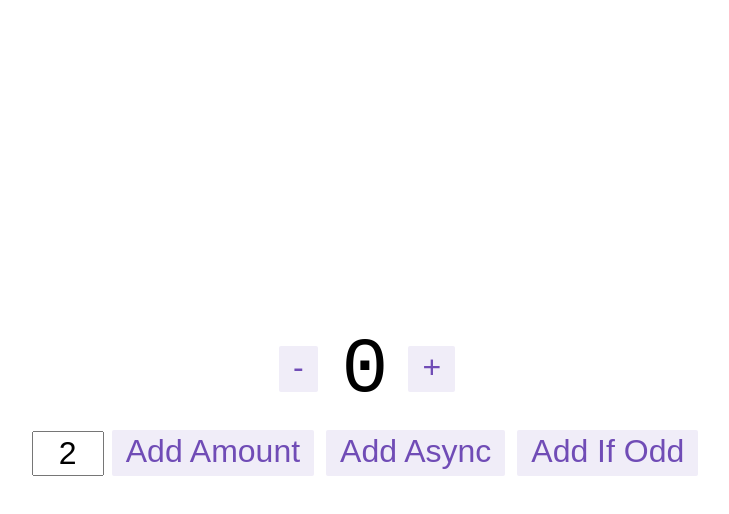
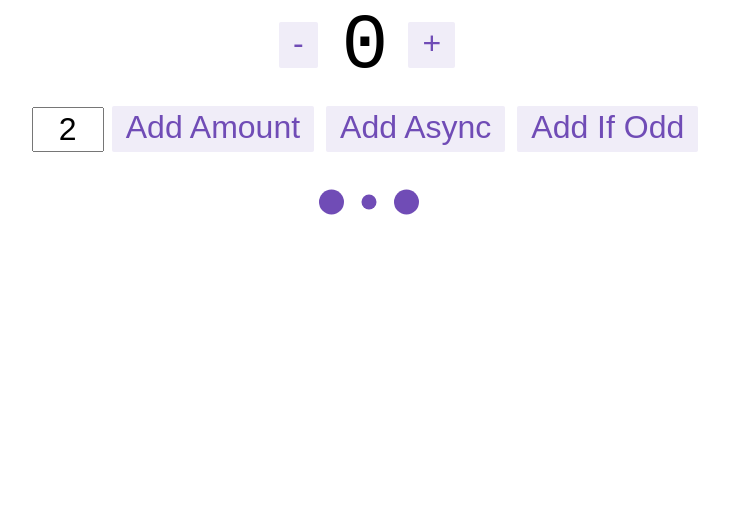
Before and after one commit to ibystm/chakra-ui-playground, a React (Create React App) app: page / in a window 1280 px wide. Shown: the top 514 px of the page, without its empty margins (271-1000 px from the left). Built offline with nearby package versions, Linux system fonts and the light colour scheme.

Commit message:
install loading package.

```diff
--- a/src/App.tsx
+++ b/src/App.tsx
@@ -1,13 +1,15 @@
 import React from "react";
 import "./App.css";
 import { Counter } from "./features/counter/Counter";
+import { Loading } from "./features/loading/Loading";
 
 function App() {
   return (
     <div className="App">
-      <header className="App-header">
-        <Counter />
-      </header>
+      <Counter />
+      <div style={{}}>
+        <Loading />
+      </div>
     </div>
   );
 }
--- /dev/null
+++ b/src/features/loading/Loading.tsx
@@ -0,0 +1,14 @@
+import Loader from "react-loader-spinner";
+
+export function Loading() {
+  const isLoading = true;
+  return isLoading ? (
+    <Loader
+      type="ThreeDots"
+      color="rgb(112, 76, 182)"
+      height={100}
+      width={100}
+      // timeout={3000}
+    />
+  ) : null;
+}
```
